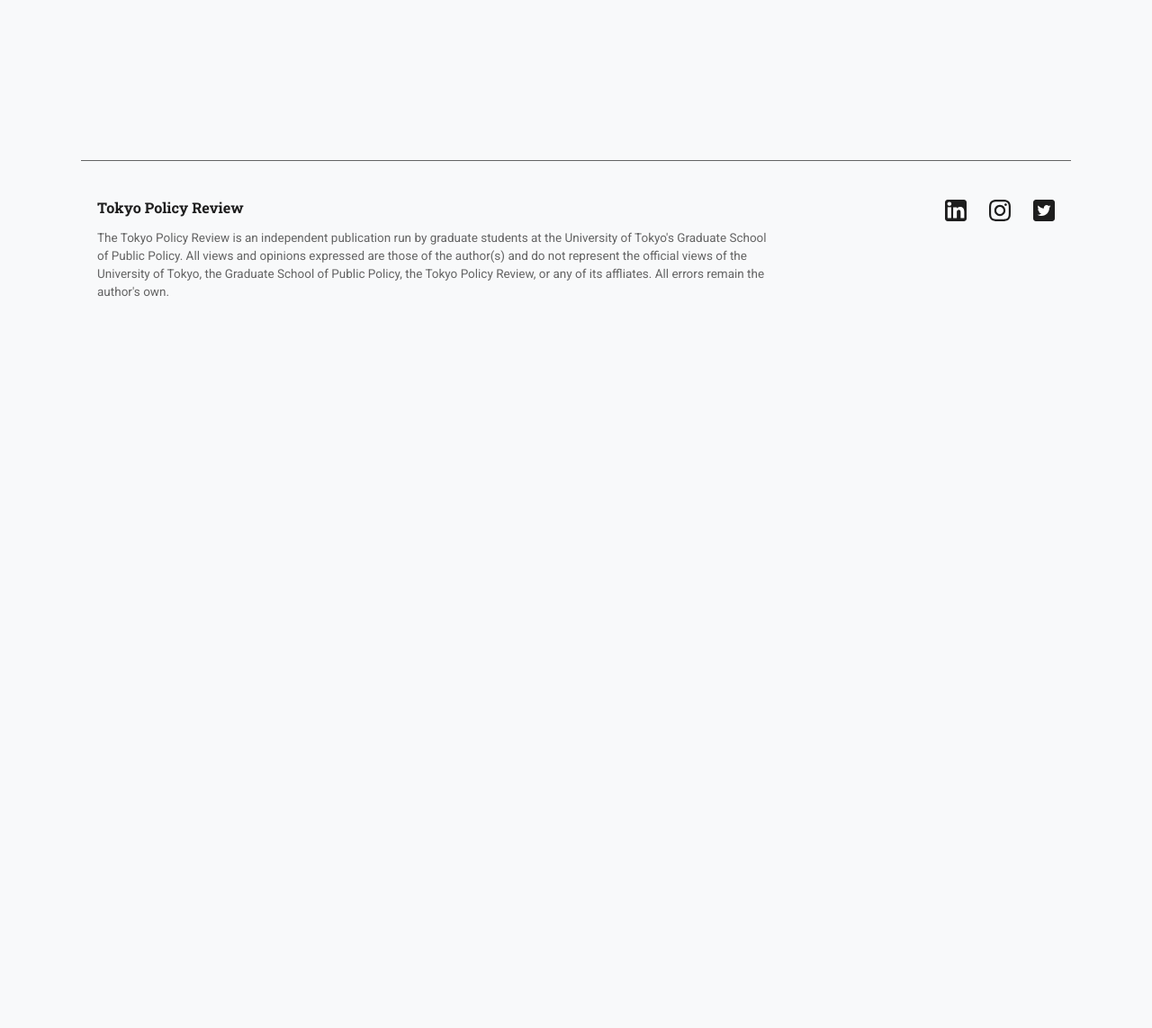
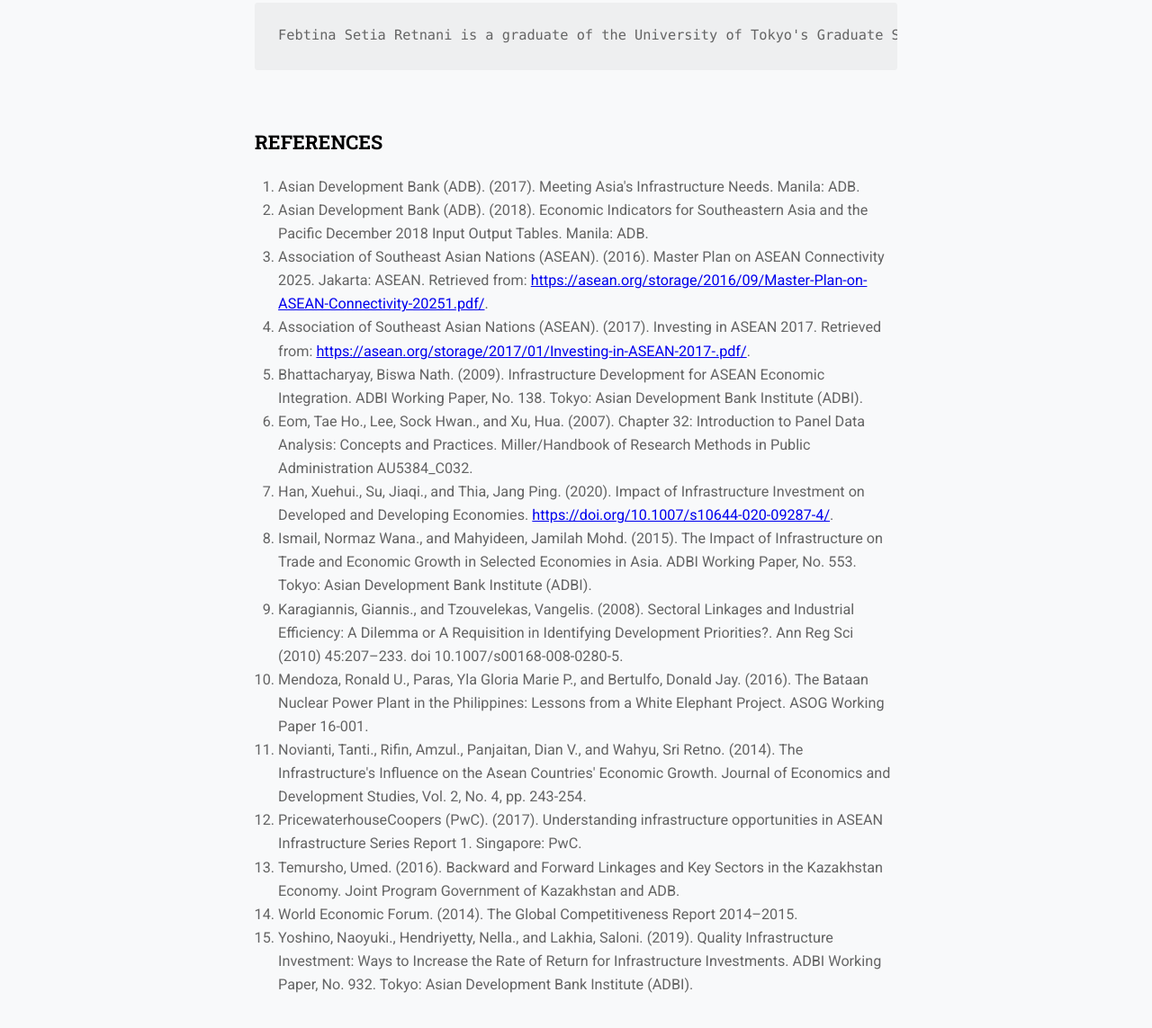
Before and after one commit to Varunf2/tokyopolicyreview, a Gatsby site: page /how-does-infrastructure-interact-with-the-rest-of-the-economy-a-quantitative-study-on-asean/ in a window 1280 px wide. Shown: the part 7986-9129 px from the top of the page at 90% size. Before the commit the page ends 8390 px from the top, so only its background shows below. Built offline with nearby package versions, Linux system fonts and the light colour scheme; Gatsby itself is replaced by a stand-in of ours; some packages are replaced by stand-ins of ours; code samples lack their colours.

Commit message:
Added bio and reference section.

````diff
--- a/contents/blog/how-does-infrastructure-interact-with-the-rest-of-the-economy-a-quantitative-study-on-asean/index.md
+++ b/contents/blog/how-does-infrastructure-interact-with-the-rest-of-the-economy-a-quantitative-study-on-asean/index.md
@@ -66,3 +66,25 @@
 One of the efforts that should be made by policymakers is to ensure that infrastructure development is completed according to the predetermined targets and infrastructure built should be integrated with one another. Increasing investment in infrastructure also needs to be carried out given that developing countries in the ASEAN region still have to boost their economies.
 
 In addition, considering that financing is still a challenge for the majority of ASEAN countries, policymakers in the region should also ensure that the construction of large-scale infrastructure projects provide a positive impact on the domestic economy and not undertake them on political motivations to avoid white elephants. Last, but definitely not least, ASEAN countries should also invest in their human capital by improving skills and education, with the ultimate aim of enabling long-term growth and development to benefit the region.
+
+```text
+Febtina Setia Retnani is a graduate of the University of Tokyo's Graduate School of Public Policy. Before her graduate studies, she has had 5 years of experience with the Indonesia n Financial Services Authority (OJK).  Febtina's professional interests are in financial inclusion and blended finance.
+```
+
+## REFERENCES
+
+1. Asian Development Bank (ADB). (2017). Meeting Asia's Infrastructure Needs. Manila: ADB.
+1. Asian Development Bank (ADB). (2018). Economic Indicators for Southeastern Asia and the Pacific December 2018 Input Output Tables. Manila: ADB.
+1. Association of Southeast Asian Nations (ASEAN). (2016). Master Plan on ASEAN Connectivity 2025. Jakarta: ASEAN. Retrieved from: <https://asean.org/storage/2016/09/Master-Plan-on-ASEAN-Connectivity-20251.pdf/>.
+1. Association of Southeast Asian Nations (ASEAN). (2017). Investing in ASEAN 2017. Retrieved from: <https://asean.org/storage/2017/01/Investing-in-ASEAN-2017-.pdf/>.
+1. Bhattacharyay, Biswa Nath. (2009). Infrastructure Development for ASEAN Economic Integration. ADBI Working Paper, No. 138. Tokyo: Asian Development Bank Institute (ADBI).
+1. Eom, Tae Ho., Lee, Sock Hwan., and Xu, Hua. (2007). Chapter 32: Introduction to Panel Data Analysis: Concepts and Practices. Miller/Handbook of Research Methods in Public Administration AU5384_C032.
+1. Han, Xuehui., Su, Jiaqi., and Thia, Jang Ping. (2020). Impact of Infrastructure Investment on Developed and Developing Economies. <https://doi.org/10.1007/s10644-020-09287-4/>.
+1. Ismail, Normaz Wana., and Mahyideen, Jamilah Mohd. (2015). The Impact of Infrastructure on Trade and Economic Growth in Selected Economies in Asia. ADBI Working Paper, No. 553. Tokyo: Asian Development Bank Institute (ADBI).
+1. Karagiannis, Giannis., and Tzouvelekas, Vangelis. (2008).  Sectoral Linkages and Industrial Efficiency: A Dilemma or A Requisition in Identifying Development Priorities?. Ann Reg Sci (2010) 45:207–233. doi 10.1007/s00168-008-0280-5.
+1. Mendoza, Ronald U., Paras, Yla Gloria Marie P., and Bertulfo, Donald Jay. (2016). The Bataan Nuclear Power Plant in the Philippines: Lessons from a White Elephant Project. ASOG Working Paper 16-001.
+1. Novianti, Tanti., Rifin, Amzul., Panjaitan, Dian V., and Wahyu, Sri Retno. (2014). The Infrastructure's Influence on the Asean Countries' Economic Growth. Journal of Economics and Development Studies, Vol. 2, No. 4, pp. 243-254.
+1. PricewaterhouseCoopers (PwC). (2017). Understanding infrastructure opportunities in ASEAN Infrastructure Series Report 1. Singapore: PwC.
+1. Temursho, Umed. (2016). Backward and Forward Linkages and Key Sectors in the Kazakhstan Economy. Joint Program Government of Kazakhstan and ADB.
+1. World Economic Forum. (2014). The Global Competitiveness Report 2014–2015.
+1. Yoshino, Naoyuki., Hendriyetty, Nella., and Lakhia, Saloni. (2019). Quality Infrastructure Investment: Ways to Increase the Rate of Return for Infrastructure Investments. ADBI Working Paper, No. 932. Tokyo: Asian Development Bank Institute (ADBI).
````
